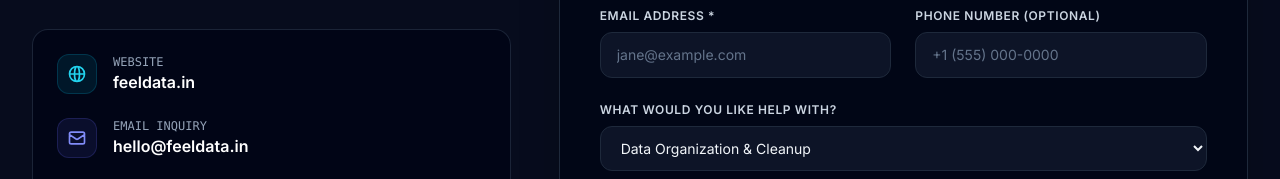
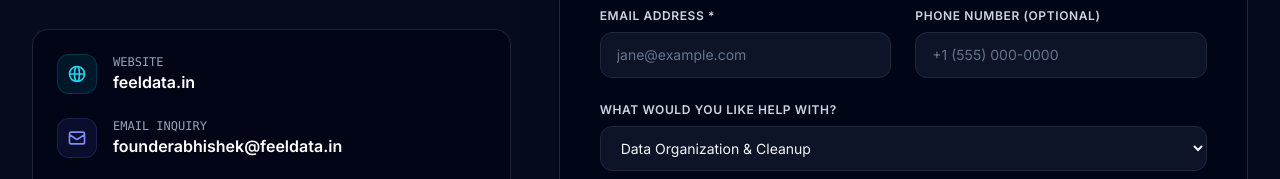
Before and after one commit to abhi963411-ops/website, a website built with Vite: page index.html in a window 1280 px wide. Shown: the part 6550-6729 px from the top of the page. Built offline with nearby package versions, Linux system fonts and the light colour scheme.

Commit message:
Update index.html

```diff
--- a/index.html
+++ b/index.html
@@ -804,7 +804,7 @@
                 </div>
                 <div>
                   <span class="text-xs text-slate-400 block font-mono uppercase">Email Inquiry</span>
-                  <a href="mailto:hello@feeldata.in" class="text-white font-semibold hover:text-cyan-400 transition-colors">hello@feeldata.in</a>
+                  <a href="mailto:hello@feeldata.in" class="text-white font-semibold hover:text-cyan-400 transition-colors">founderabhishek@feeldata.in</a>
                 </div>
               </div>
 
```
